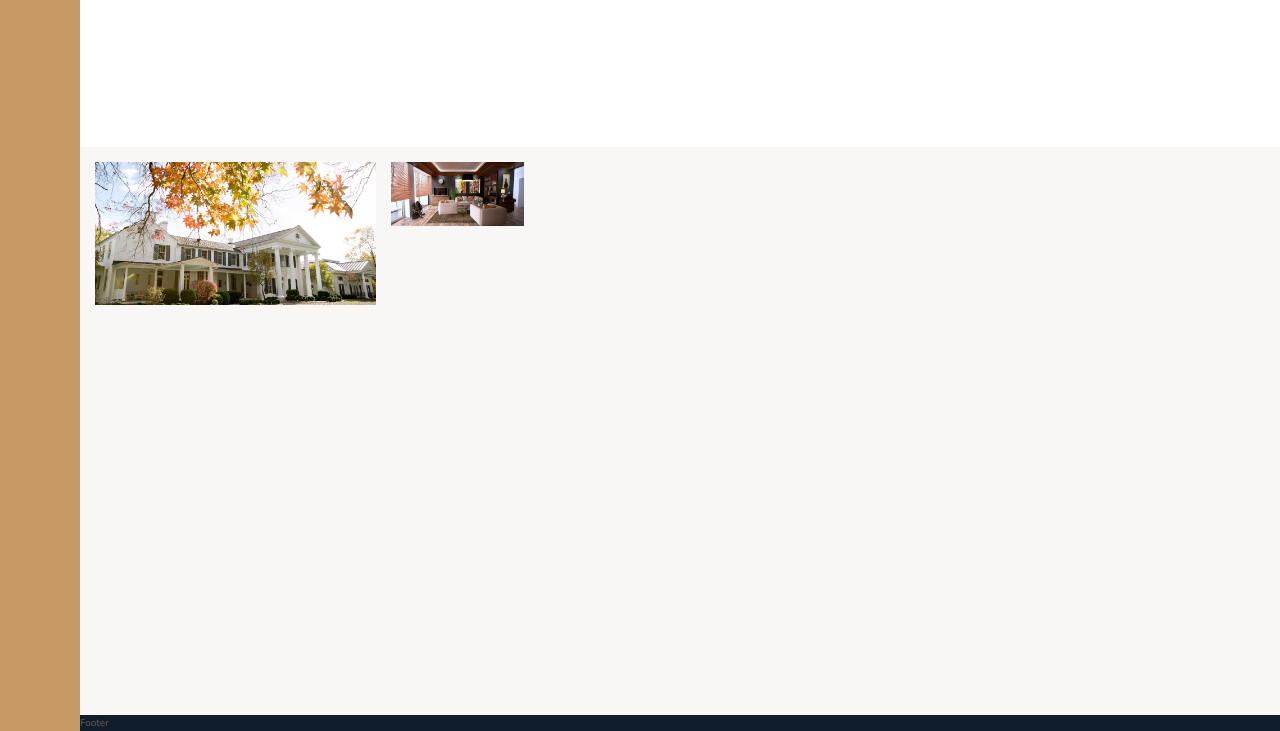
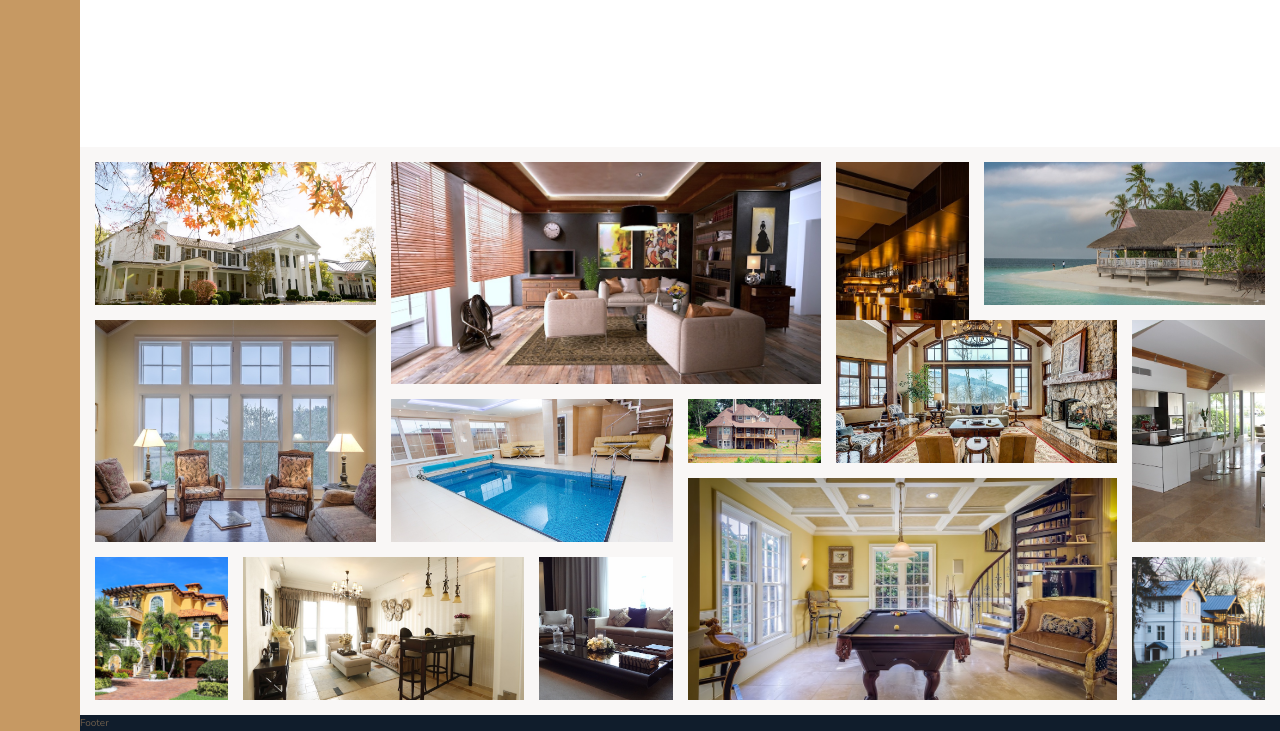
Before and after one commit to mokiong/Nexter-, a website: page index.html in a window 1280 px wide. Shown: the part 2925-3656 px from the top of the page. Drawn offline with nearby package versions, Linux system fonts and the light colour scheme.

Commit message:
Put images on gallery section

```diff
--- a/index.html
+++ b/index.html
@@ -337,12 +337,97 @@
                     class="gallery__img"
                 />
             </figure>
-
-            <img
-                src="img/gal-2.jpeg"
-                alt="Gallery image 2"
-                class="gallery__img"
-            />
+            <figure class="gallery__item gallery__item--2">
+                <img
+                    src="img/gal-2.jpeg"
+                    alt="Gallery image 2"
+                    class="gallery__img"
+                />
+            </figure>
+            <figure class="gallery__item gallery__item--3">
+                <img
+                    src="img/gal-3.jpeg"
+                    alt="Gallery image 3"
+                    class="gallery__img"
+                />
+            </figure>
+            <figure class="gallery__item gallery__item--4">
+                <img
+                    src="img/gal-4.jpeg"
+                    alt="Gallery image 4"
+                    class="gallery__img"
+                />
+            </figure>
+            <figure class="gallery__item gallery__item--5">
+                <img
+                    src="img/gal-5.jpeg"
+                    alt="Gallery image 5"
+                    class="gallery__img"
+                />
+            </figure>
+            <figure class="gallery__item gallery__item--6">
+                <img
+                    src="img/gal-6.jpeg"
+                    alt="Gallery image 6"
+                    class="gallery__img"
+                />
+            </figure>
+            <figure class="gallery__item gallery__item--7">
+                <img
+                    src="img/gal-7.jpeg"
+                    alt="Gallery image 7"
+                    class="gallery__img"
+                />
+            </figure>
+            <figure class="gallery__item gallery__item--8">
+                <img
+                    src="img/gal-8.jpeg"
+                    alt="Gallery image 8"
+                    class="gallery__img"
+                />
+            </figure>
+            <figure class="gallery__item gallery__item--9">
+                <img
+                    src="img/gal-9.jpeg"
+                    alt="Gallery image 9"
+                    class="gallery__img"
+                />
+            </figure>
+            <figure class="gallery__item gallery__item--10">
+                <img
+                    src="img/gal-10.jpeg"
+                    alt="Gallery image 10"
+                    class="gallery__img"
+                />
+            </figure>
+            <figure class="gallery__item gallery__item--11">
+                <img
+                    src="img/gal-11.jpeg"
+                    alt="Gallery image 11"
+                    class="gallery__img"
+                />
+            </figure>
+            <figure class="gallery__item gallery__item--12">
+                <img
+                    src="img/gal-12.jpeg"
+                    alt="Gallery image 12"
+                    class="gallery__img"
+                />
+            </figure>
+            <figure class="gallery__item gallery__item--13">
+                <img
+                    src="img/gal-13.jpeg"
+                    alt="Gallery image 13"
+                    class="gallery__img"
+                />
+            </figure>
+            <figure class="gallery__item gallery__item--14">
+                <img
+                    src="img/gal-14.jpeg"
+                    alt="Gallery image 14"
+                    class="gallery__img"
+                />
+            </figure>
         </section>
 
         <footer class="footer">Footer</footer>
--- a/sass/_gallery.scss
+++ b/sass/_gallery.scss
@@ -13,6 +13,71 @@
             grid-row: 1 / span 2;
             grid-column: 1 / span 2;
         }
+
+        &--2 {
+            grid-row: 1 / span 3;
+            grid-column: 3 / span 3;
+        }
+
+        &--3 {
+            grid-row: 1 / span 3;
+            grid-column: 6 / 7;
+        }
+
+        &--4 {
+            grid-row: 1 / span 2;
+            grid-column: 7 / -1;
+        }
+
+        &--5 {
+            grid-row: 3 / span 3;
+            grid-column: 1 / span 2;
+        }
+
+        &--6 {
+            grid-row: 4 / span 2;
+            grid-column: 3 / span 2;
+        }
+
+        &--7 {
+            grid-row: 4 / 5;
+            grid-column: 5 / 6;
+        }
+
+        &--8 {
+            grid-row: 3 / span 2;
+            grid-column: 6 / span 2;
+        }
+
+        &--9 {
+            grid-row: 3 / span 3;
+            grid-column: 8 / -1;
+        }
+
+        &--10 {
+            grid-row: 6 / span 2;
+            grid-column: 1 / 2;
+        }
+
+        &--11 {
+            grid-row: 6 / span 2;
+            grid-column: 2 / span 2;
+        }
+
+        &--12 {
+            grid-row: 6 / span 2;
+            grid-column: 4 / 5;
+        }
+
+        &--13 {
+            grid-row: 5 / span 3;
+            grid-column: 5 / span 3;
+        }
+
+        &--14 {
+            grid-row: 6 / span 2;
+            grid-column: 8 / -1;
+        }
     }
 
     &__img {
```
Also changed, not shown: css/style.css.
